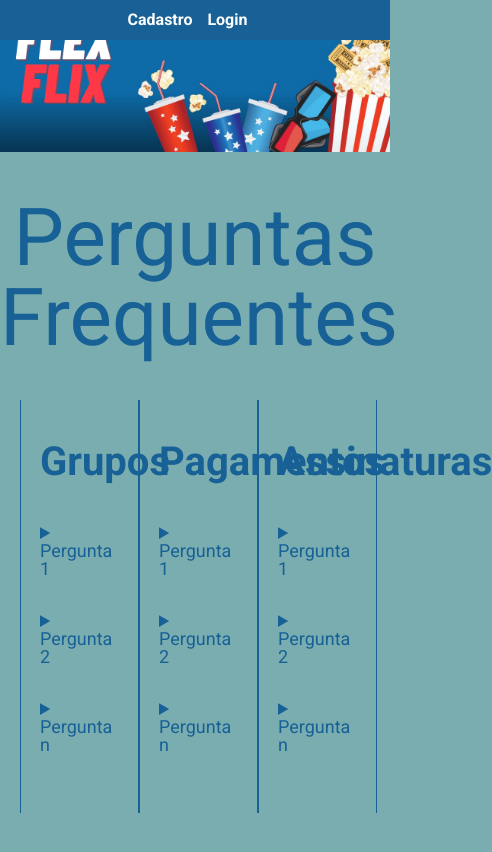
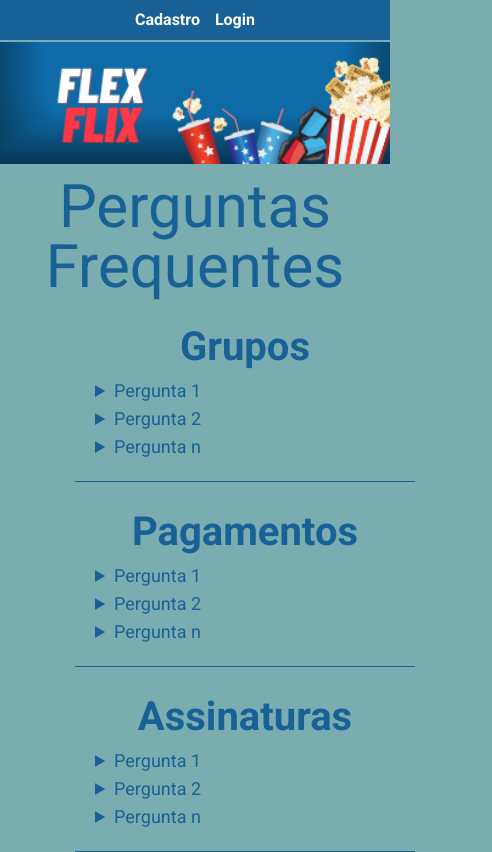
Before and after one commit to bruna-nb/programacao-para-web, a plain HTML site: page index.html in a window 390 px wide. Shown: the whole page, 492 px wide, since content can reach past the window. Drawn offline with Linux system fonts and the light colour scheme.

Commit message:
Responsividade na tela principal

```diff
--- a/estilos/estilos-index.css
+++ b/estilos/estilos-index.css
@@ -1,40 +1,73 @@
 a {
   text-decoration: none;
 }
-
 body {
   color: #176196;
   background-color: rgb(122, 173, 175);
 }
-.banner-principal img {
-  width: 100vw;
+.banner-principal-desktop{
+  width: 100%;
+}
+.banner-principal-mobile {
+  display: none;
 }
 .faq h1 {
   font-size: 80px;
   text-align: center;
-  margin-top: 5vh;
+  margin-top: 10px;
 }
 .grupos-de-perguntas {
   display: flex;
-  margin: 0vh 5vw;
+  margin: 0px 150px;
 }
 .grupos-de-perguntas div {
-  margin-top: 5vh;
-  padding: 5vh 5vw;
-  width: 20vw;
-  border-left: 0.08vw solid #176196;
-  border-right: 0.08vw solid #176196;
+  margin-top: 10px;
+  padding: 10px 20px;
+  width: 300px;
+  border-left: 0.16px solid #176196;
+  border-right: 0.16px solid #176196;
 }
 .grupos-de-perguntas h2 {
   text-align: center;
-  padding-bottom: 3vh;
+  padding-bottom: 10px;
   font-size: 40px;
   font-weight: bolder;
 }
 .grupos-de-perguntas summary {
-  margin: 2vh 0vw;
+  margin: 5px 0px;
   font-size: 18px;
 }
 .grupos-de-perguntas p {
-  margin-left: 3vw;
+  margin-left: 15px;
 }
+@media (max-width: 900px) {
+  .barra-superior a:last-child {
+    margin: 0;
+  }
+  .banner-principal-mobile {
+    display: inline;
+    padding-top: 5vh;
+    width: 100%;
+  }
+  .banner-principal-desktop {
+    display: none;
+  }
+  .faq h1 {
+    font-size: 60px;
+    text-align: center;
+    margin-top: 10px;
+  }
+  .grupos-de-perguntas{
+    display: grid;
+    margin: 0px 75px;
+    align-self: center;
+  }
+  .grupos-de-perguntas div {
+    padding: 20px 20px;
+    width: 300px;
+    border-bottom: 0.16px solid #176196;
+    border-left: 0px solid #176196;
+    border-right: 0px solid #176196;
+
+  }
+}
--- a/index.html
+++ b/index.html
@@ -14,7 +14,8 @@
       <a href="login.html">Login</a>
     </div>
     <div class="banner-principal">
-      <img src="imagens/banner-principal.png" />
+      <img class = "banner-principal-desktop" src="imagens/banner-principal-desktop.png" />
+      <img class = "banner-principal-mobile" src="imagens/banner-principal-mobile.png"/>
     </div>
     <div class="faq">
       <h1>Perguntas Frequentes</h1>
```
Also changed, not shown: imagens/banner-principal-desktop.png (renamed from imagens/banner-principal.png), imagens/banner-principal-mobile.png (added), 1 other file.
